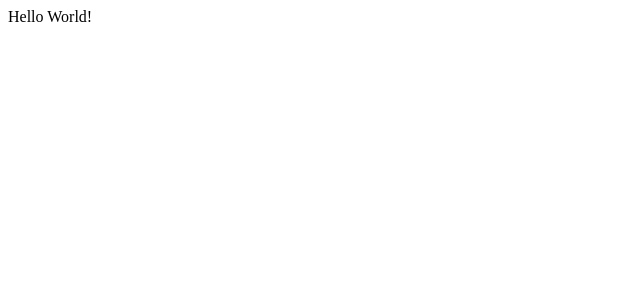
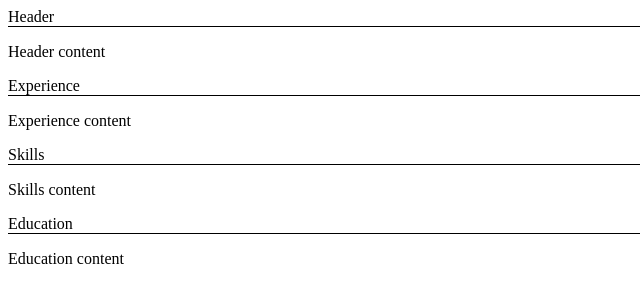
Before and after one commit to wahleric/wahleric.github.io, a plain HTML site: page index.html in a window 1280 px wide. Shown: the whole page, without its empty margins (0-640 px from the left). Drawn offline with Linux system fonts and the light colour scheme.

Commit message:
3: Create basic page structure

```diff
--- /dev/null
+++ b/index.css
@@ -0,0 +1,8 @@
+.section {
+	padding-bottom: 1rem;
+}
+
+.section-header {
+	border-bottom: 1px solid black;
+	margin-bottom: 1rem;
+}
--- a/index.html
+++ b/index.html
@@ -9,8 +9,24 @@
         />
         <title>Eric Wahlquist, Software Engineer</title>
         <link rel="icon" type="image/x-icon" href="assets/ericwahlquist.ico" />
+        <link rel="stylesheet" href="index.css" />
     </head>
     <body>
-        Hello World!
+        <div id="header" class="section">
+            <div class="section-header">Header</div>
+            <div class="section-content">Header content</div>
+        </div>
+        <div id="experience" class="section">
+            <div class="section-header">Experience</div>
+            <div class="section-content">Experience content</div>
+        </div>
+        <div id="skills" class="section">
+            <div class="section-header">Skills</div>
+            <div class="section-content">Skills content</div>
+        </div>
+        <div id="education" class="section">
+            <div class="section-header">Education</div>
+            <div class="section-content">Education content</div>
+        </div>
     </body>
 </html>
```
